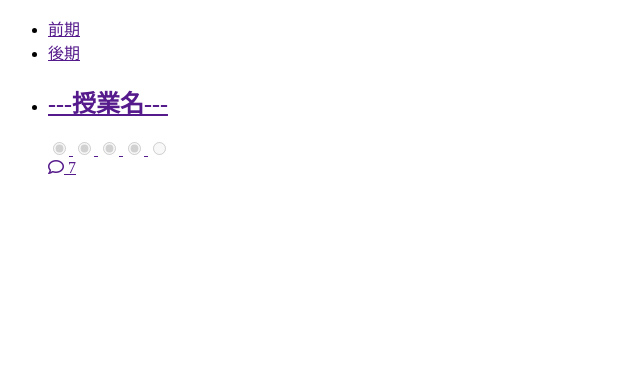
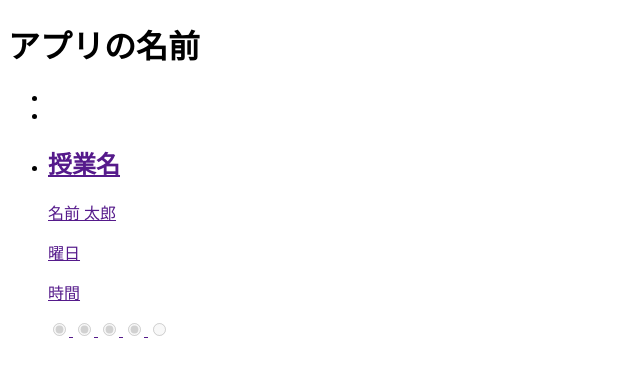
Before and after one commit to 2022AIT-OOP2-G05/AIT-Forum, a Python web app: template frontend/template/index.html in a window 1280 px wide. Shown: the top 377 px of the page, without its empty margins (0-640 px from the left). Run offline with Jinja, Linux system fonts and the light colour scheme; the template is opened without the code that fills it, so the values that code supplies are empty; some libraries are stand-ins or nearby versions.

Commit message:
add:index.htmlの型のみ

```diff
--- a/frontend/template/index.html
+++ b/frontend/template/index.html
@@ -13,74 +13,74 @@
   <body>
     <div id="app">
       <header>
-        <nav>
-          <ul>
-            <!-- どちらを選択しているかは currentのクラスがついているかついていないかでCSSを変えてください。JavaScriptで押した方にcurrentをつけます。 -->
-            <li><a href="" class="js-current js-tab">前期</a></li>
-            <li><a href="" class="js-tab">後期</a></li>
-          </ul>
-        </nav>
+        <div>
+          <h1>アプリの名前</h1>
+        </div>
       </header>
       <main>
         <div>
+          <nav>
+            <ul class="js-tab">
+              <li class=""><a href="" class="js-tab__link"></a></li>
+              <li class=""><a href="" class="js-tab__link"></a></li>
+            </ul>
+          </nav>
+          <section>
             <ul>
               <li>
                 <a href="">
+                  <h2>授業名</h2>
                   <div>
-                  <h2 class="js-lesson_name">---授業名---</h2>
-                </div>
+                    <p>名前 太郎</p>
+                    <p>曜日</p>
+                    <p>時間</p>
                     <div>
-                  <div>
-                    <!-- CSSで星に変えてください checkedが入っているものが色付きの星になります。checkedは評価数によってJavaScriptで変更します。なので、checkedが歩かないかで色の判定をお願いします。 -->
+                      <!-- js-ratio-isActiveまでが星に色がついている要素です。CSSだとcheckedが入っているやつに色つきにすればよいかと -->
                       <input
                         type="radio"
                         name=""
-                      id=""
+                        id="js-ratio-className-1"
                         class="js-ratio"
+                        checked
                         disabled
-                      checked
                       />
                       <input
                         type="radio"
                         name=""
-                      id=""
                         class="js-ratio"
+                        id="js-ratio-className-2"
+                        checked
                         disabled
-                      checked
                       />
                       <input
                         type="radio"
                         name=""
-                      id=""
                         class="js-ratio"
+                        id="js-ratio-className-3"
+                        checked
                         disabled
-                      checked
                       />
                       <input
                         type="radio"
                         name=""
-                      id=""
-                      class="js-ratio"
+                        class="js-ratio js-ratio-isActive"
+                        id="js-ratio-className-4"
+                        checked
                         disabled
-                      checked
                       />
                       <input
                         type="radio"
                         name=""
-                      id=""
                         class="js-ratio"
+                        id="js-ratio-className-5"
                         disabled
                       />
-                  </div>
-                  <div>
-                    <i class="fa-regular fa-comment"></i>
-                    <span class="js-comment_number">7</span>
                     </div>
                   </div>
                 </a>
               </li>
-            <!-- 授業の数だけliタグが生成されます。 -->
             </ul>
+          </section>
         </div>
       </main>
     </div>
```
Lines whose indentation alone changed are shown as unchanged.
